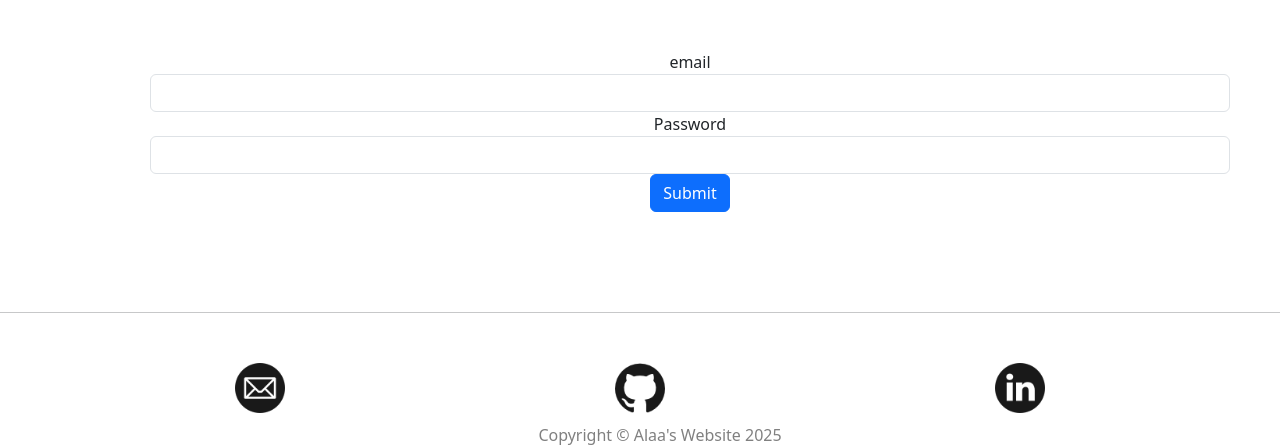
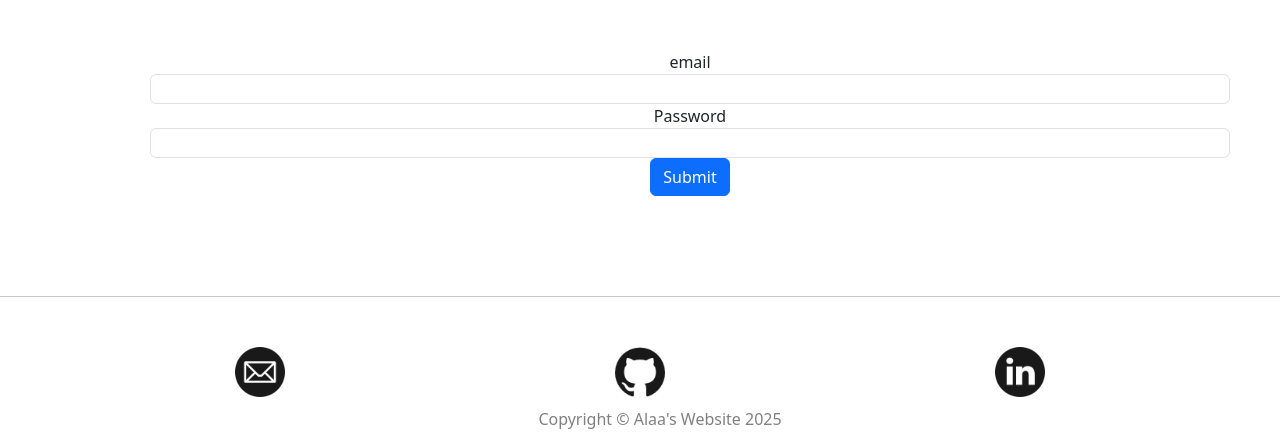
Before and after one commit to alaaibr25/my-blog2, a Flask app: page /log in a window 1280 px wide. Shown: the part 500-945 px from the top of the page. Run offline with Flask 3, Linux system fonts and the light colour scheme; some libraries are stand-ins or nearby versions.

Commit message:
Update styles.css
change the size of the input by shrinking padding-top & line-height.

```diff
--- a/static/styles.css
+++ b/static/styles.css
@@ -74,7 +74,8 @@ p.about-body{line-height:2;
 /**🟧 make_post.html 🟧/**/
 
 .make-post{width:50%; margin-left:300px;}
-
+input.form-control{padding-top:0px;
+                   line-height:1; }
 
 /**🟧 make_post.html 🟧/**/
 
```
